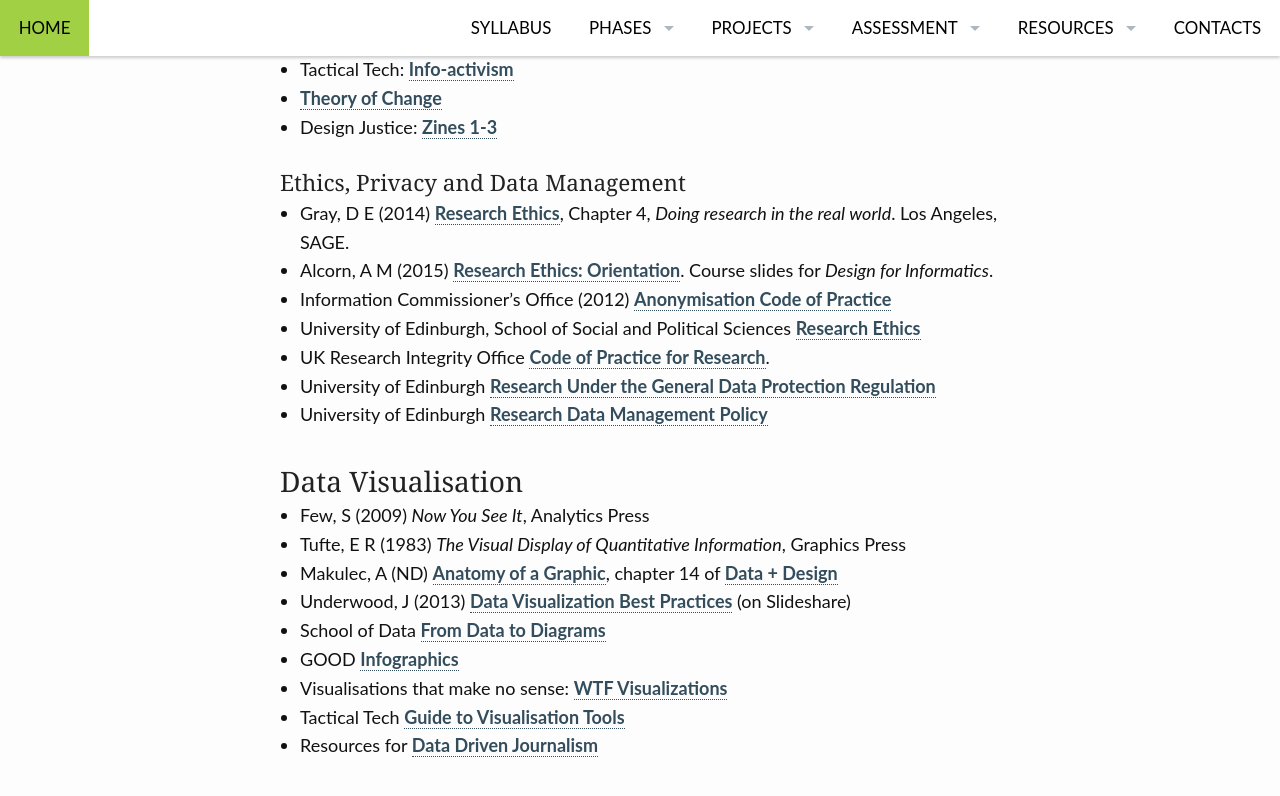
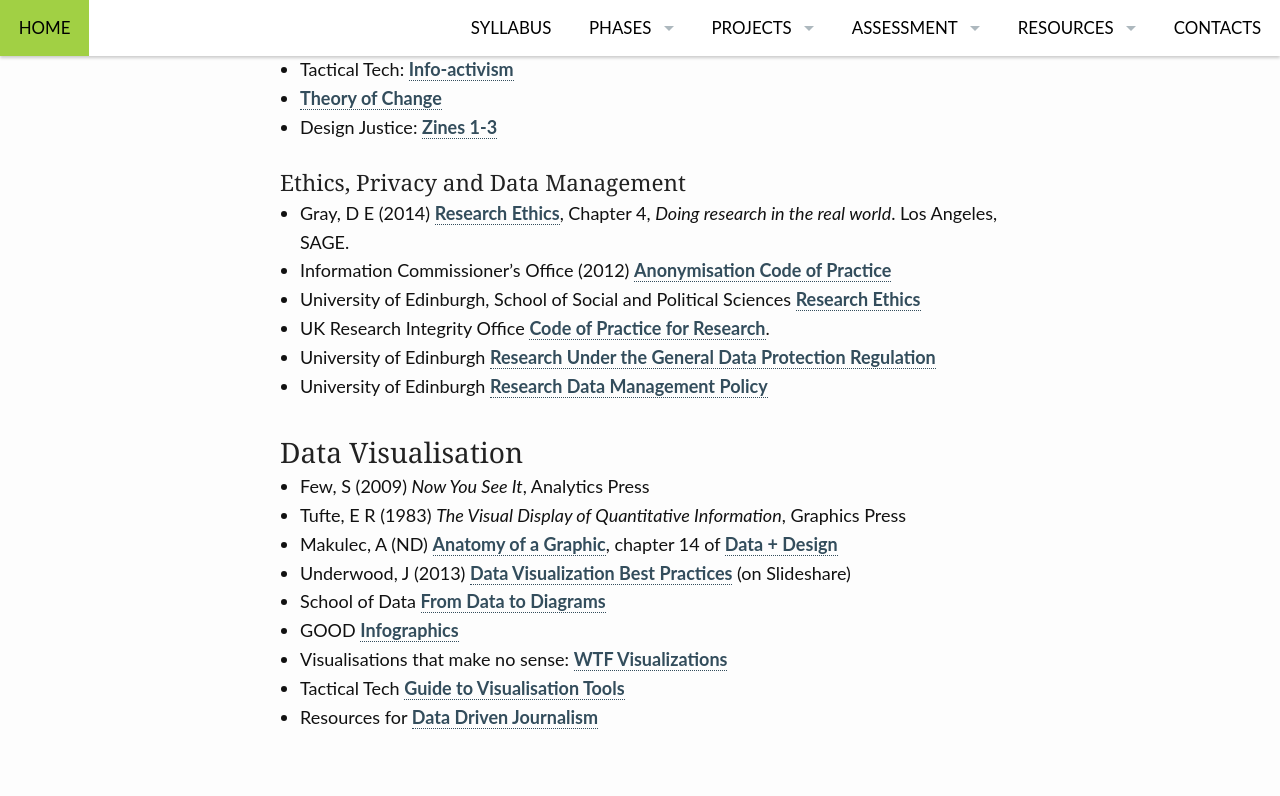
Before and after one commit to edinburghlivinglab/ddc, a Jekyll site: the page built from pages/reading_list.md, in a window 1280 px wide and 900 px high, scrolled down 1235 px. Shown: the top 796 px of the window. Built offline with Jekyll 4.4.1, drawn with Linux system fonts in a browser that asks for light colours.

Commit message:
Update reading_list.md

```diff
--- a/pages/reading_list.md
+++ b/pages/reading_list.md
@@ -38,7 +38,6 @@
 #### Ethics, Privacy and Data Management
 
 * Gray, D E (2014) [Research Ethics](https://www.learn.ed.ac.uk/bbcswebdav/pid-1708410-dt-content-rid-3168707_1/xid-3168707_1), Chapter 4, *Doing research in the real world*. Los Angeles, SAGE.
-* Alcorn, A M (2015) [Research Ethics: Orientation]({{ site.baseurl }}/course_docs/Research-ethics_D4I_2015_final.pdf). Course slides for *Design for Informatics*.
 * Information Commissioner's Office (2012) [Anonymisation Code of Practice](https://ico.org.uk/media/for-organisations/documents/1061/anonymisation-code.pdf)
 * University of Edinburgh, School of Social and Political Sciences [Research Ethics](http://www.sps.ed.ac.uk/research/research_ethics)
 * UK Research Integrity Office [Code of Practice for Research](https://ukrio.org/publications/code-of-practice-for-research/).
```
